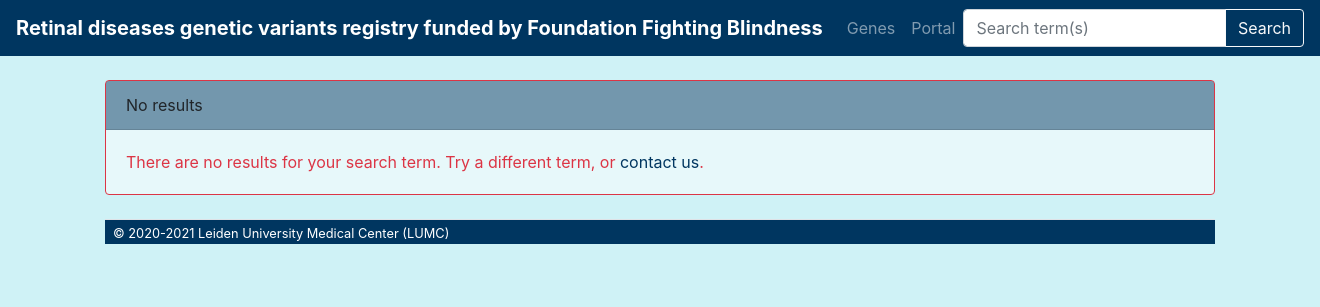
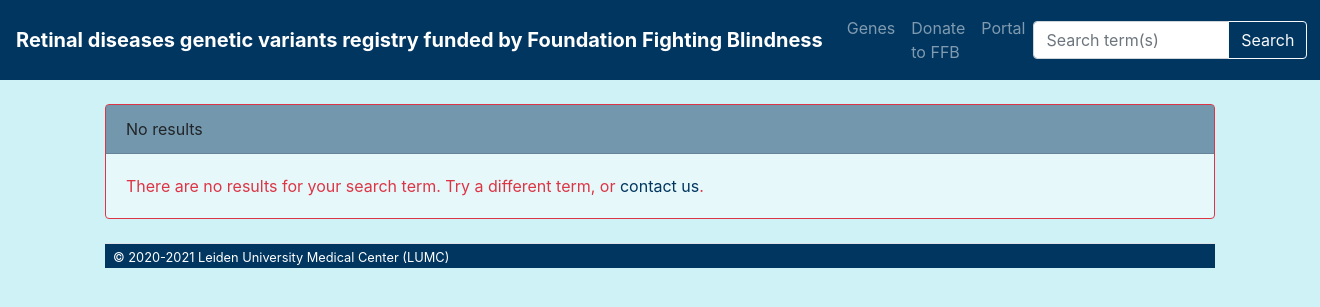
Before and after one commit to LOVDnl/retina.lovd.nl, a PHP site: page /s/index.php in a window 1320 px wide. Shown: the top 307 px of the page. Run offline with PHP 8.4, Linux system fonts and the light colour scheme.

Commit message:
Add link to FFB donation page.

```diff
--- a/data.json
+++ b/data.json
@@ -3,6 +3,7 @@
     "Retinal diseases genetic variants registry"
   ],
   "links": {
+    "donate": "https://donate.fightingblindness.org/webdonation",
     "portal": "https://ffb.portal.lovd.nl/"
   },
   "tips": [
--- a/index.php
+++ b/index.php
@@ -69,6 +69,9 @@
             <ul class="navbar-nav mr-auto">
                 <li class="nav-item">
                     <a class="nav-link" href="genes">Genes</a>
+                </li>
+                <li class="nav-item">
+                    <a class="nav-link" href="l/donate" target="_blank">Donate to FFB</a>
                 </li>
                 <li class="nav-item">
                     <a class="nav-link" href="l/portal" target="_blank">Portal</a>
```
